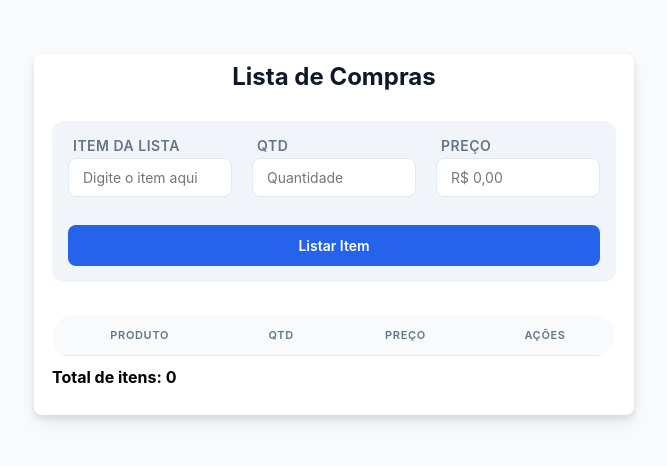
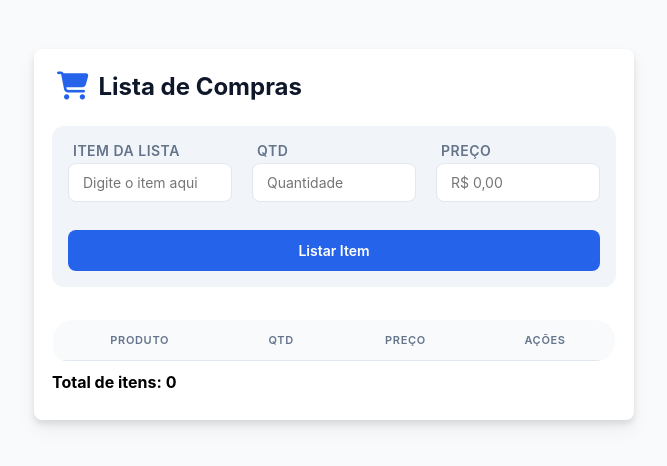
Before and after one commit to Camargofox/Cade-a-lista, a plain HTML site: page index.html in a window 1280 px wide. Shown: the part 166-632 px from the top of the page, without its empty margins (306-973 px from the left). Drawn offline with Linux system fonts and the light colour scheme.

Commit message:
icone carrinho

```diff
--- a/CSS/index.css
+++ b/CSS/index.css
@@ -35,15 +35,21 @@
 }
 
 .container h1 {
+
   display: flex;
-  justify-content: center;
+  justify-content:flex-start;
   font-size: 24px;
   font-weight: 700;
-  margin-bottom: 20px;
+  margin: 15px;
   color: #0f172a;
   align-items: center;
   gap: 10px;
 
+}
+
+i {
+  color: #2563EB;
+  font-size: 28px;
 }
 
 /* Deixei desabilitado para futura implementação */
--- a/index.html
+++ b/index.html
@@ -4,13 +4,17 @@
 <head>
   <meta charset="UTF-8" />
   <meta name="viewport" content="width=device-width, initial-scale=1.0" />
+  <link rel="stylesheet" href="https://cdnjs.cloudflare.com/ajax/libs/font-awesome/6.4.0/css/all.min.css">
   <link rel="stylesheet" href="/CSS/index.css" />
   <title>Cade a lista?</title>
 </head>
 
 <body>
   <div class="container">
-    <h1>Lista de Compras</h1>
+    <h1>
+      <i class="fa-solid fa-cart-shopping"></i>
+      Lista de Compras
+    </h1>
     <div class="all">
         <div class="mercado-e-lista">
           <div class="container-mercado">
```
